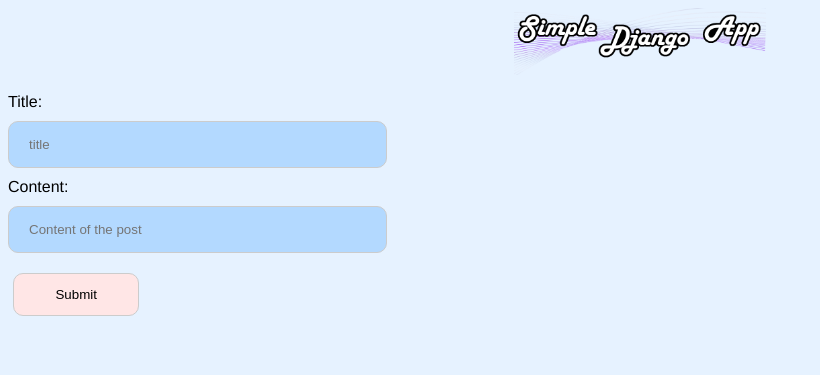
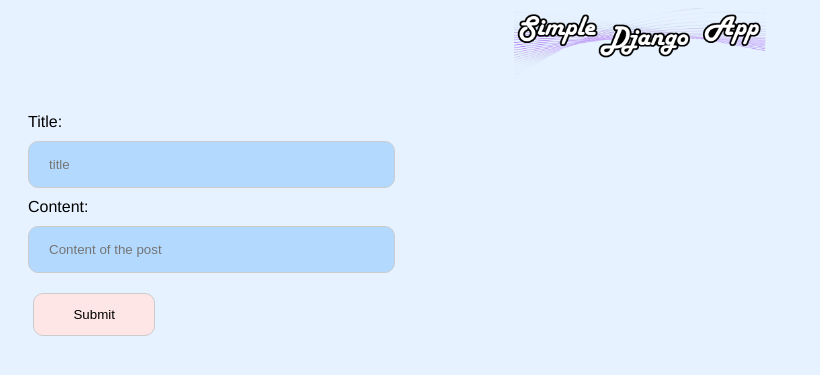
Before and after one commit to Jendzej/authenticationapp, a Django app: page /posts/ in a window 1280 px wide. Shown: the top 375 px of the page, without its empty margins (0-820 px from the left). Run offline with Django 4.2, Linux system fonts and the light colour scheme; the visitor is signed in with stand-in values (Sample User, id 1); data that the repository does not hold is empty.

Commit message:
Posts and design upadte

```diff
--- a/mainapp/posts/urls.py
+++ b/mainapp/posts/urls.py
@@ -3,5 +3,4 @@
 
 urlpatterns = [
     path('', views.index, name='posts'),
-    path('', views.posts, name='posts'),
 ]
--- a/mainapp/posts/views.py
+++ b/mainapp/posts/views.py
@@ -10,17 +10,16 @@
         form = PostForm(request.POST)
         if form.is_valid():
             form = form.save(commit=False)
-            form.user = request.user
+            form.user = request.user.id
             form.save()
             return render(request, 'posts/posts_index.html')
     else:
         form = PostForm()
 
-    context = {'form': form}
+    list_of_posts = ModelPost.objects.all().values()
+
+    context = {
+        'form': form,
+        'list_of_posts': list_of_posts
+    }
     return render(request, 'posts/posts_index.html', context)
-
-
-def posts(request):
-    list_of_posts = ModelPost.objects.all().values()
-    context = {'list_of_posts': list_of_posts}
-    return render(request, 'posts/posts_index.html', context)
--- a/mainapp/static/styles/stylesheet.css
+++ b/mainapp/static/styles/stylesheet.css
@@ -34,6 +34,7 @@
 }
 
 .posts_img {
+    grid-column-start: auto;
     margin: auto;
     display: grid;
     width: 20%;
@@ -44,8 +45,11 @@
     width: 30%;
     padding: 15px 20px;
     margin: 10px 0;
-    display: inline-block;
     border: 1px solid #ccc;
     border-radius: 10px;
     box-sizing: border-box;
 }
+
+.single_post {
+    margin: 20px 20px;
+}
--- a/mainapp/templates/posts/posts_index.html
+++ b/mainapp/templates/posts/posts_index.html
@@ -5,8 +5,9 @@
 {% if user.is_authenticated %}
 <form method="POST">
     <article>
+        <div class="adding_menu">
             {% csrf_token %}
-        <form class="adding_post" method="post">
+            <form method="post">
                 {% csrf_token %}
                 {% for field in form %}
                     <div class="post_tag">
@@ -20,13 +21,16 @@
             <button>
                 Submit
             </button>
+        </div>
+    </article>
+    <article>
+        <div class="single_post">
             {% for post in list_of_posts %}
-        <div class="single_post">
                 {{ post.title }}<br>
                 {{ post.user }} <br>
                 {{ post.content }}<br>
+            {% endfor %}
         </div>
-    {% endfor %}
     </article>
 </form>
 
```
Lines whose indentation alone changed are shown as unchanged.
